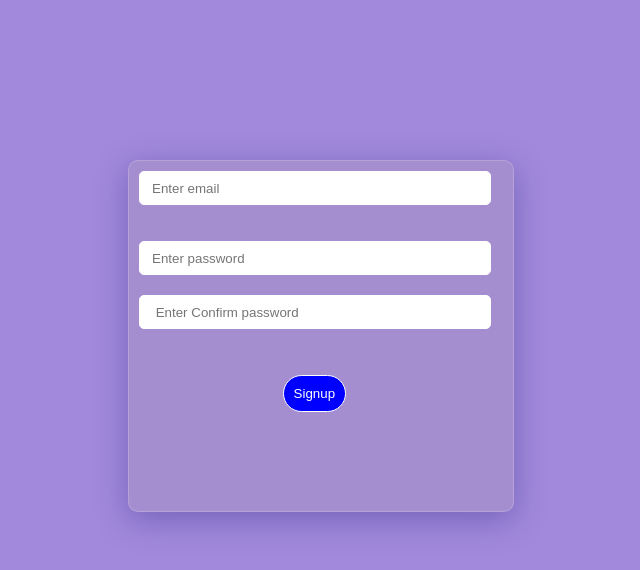
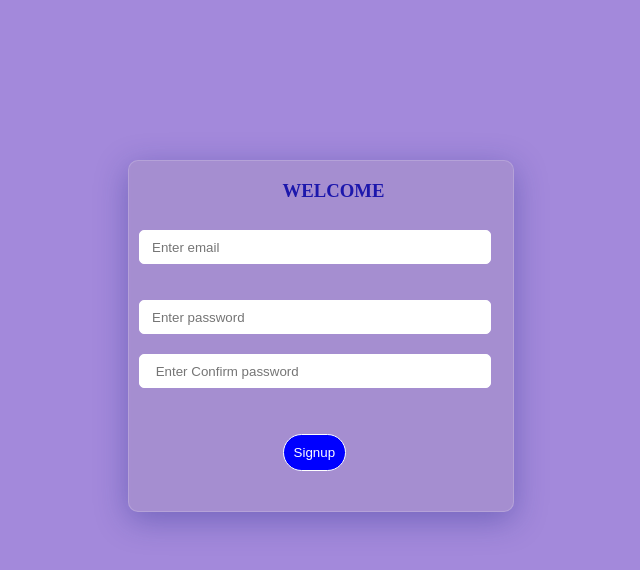
Before and after one commit to HETVI1405/java_script, a plain HTML site: page form_validation_jQuery/index.html in a window 1280 px wide. Shown: the whole page, without its empty margins (318-958 px from the left). Drawn offline with nearby package versions, Linux system fonts and the light colour scheme.

Commit message:
Update index.html

```diff
--- a/form_validation_jQuery/index.html
+++ b/form_validation_jQuery/index.html
@@ -10,7 +10,7 @@
     <body>
 
  <div class="container">
-
+ <h3>WELCOME</h3>
     <input type="email" id="email" placeholder="Enter email" class="input">
     <p id="err" class="error"></p>
     <input type="password" id="password" placeholder="Enter password" class="input">
```
